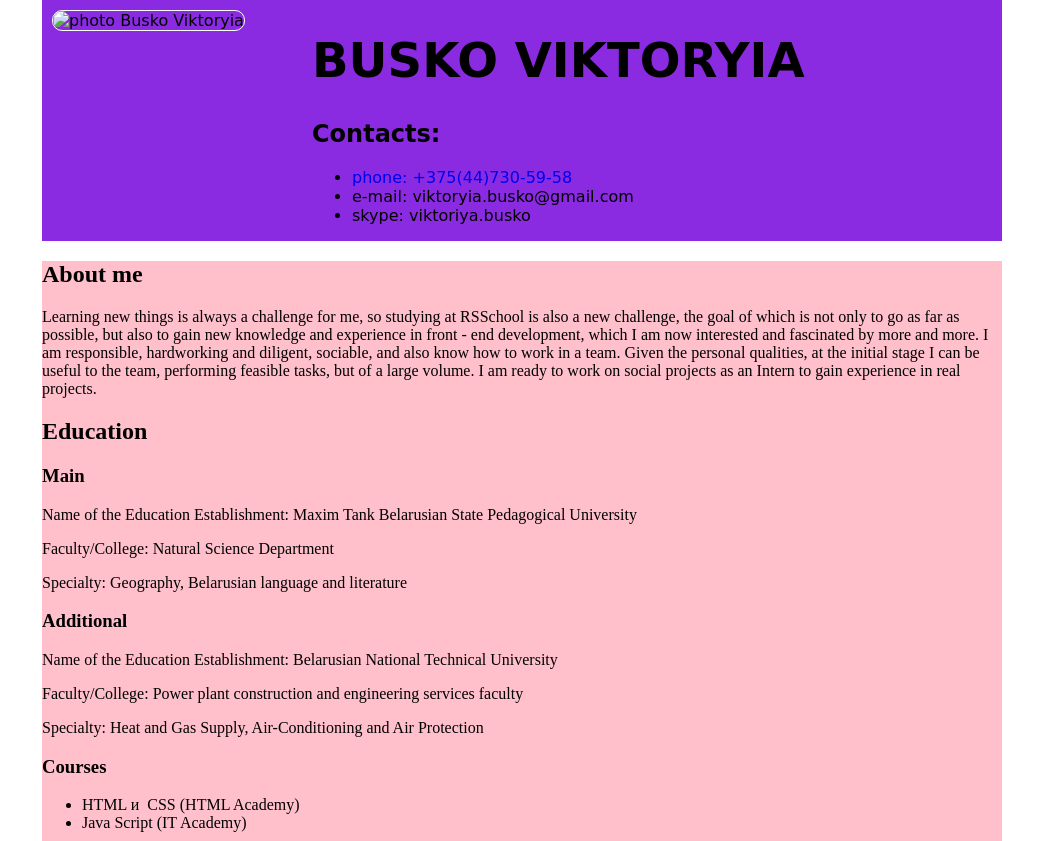
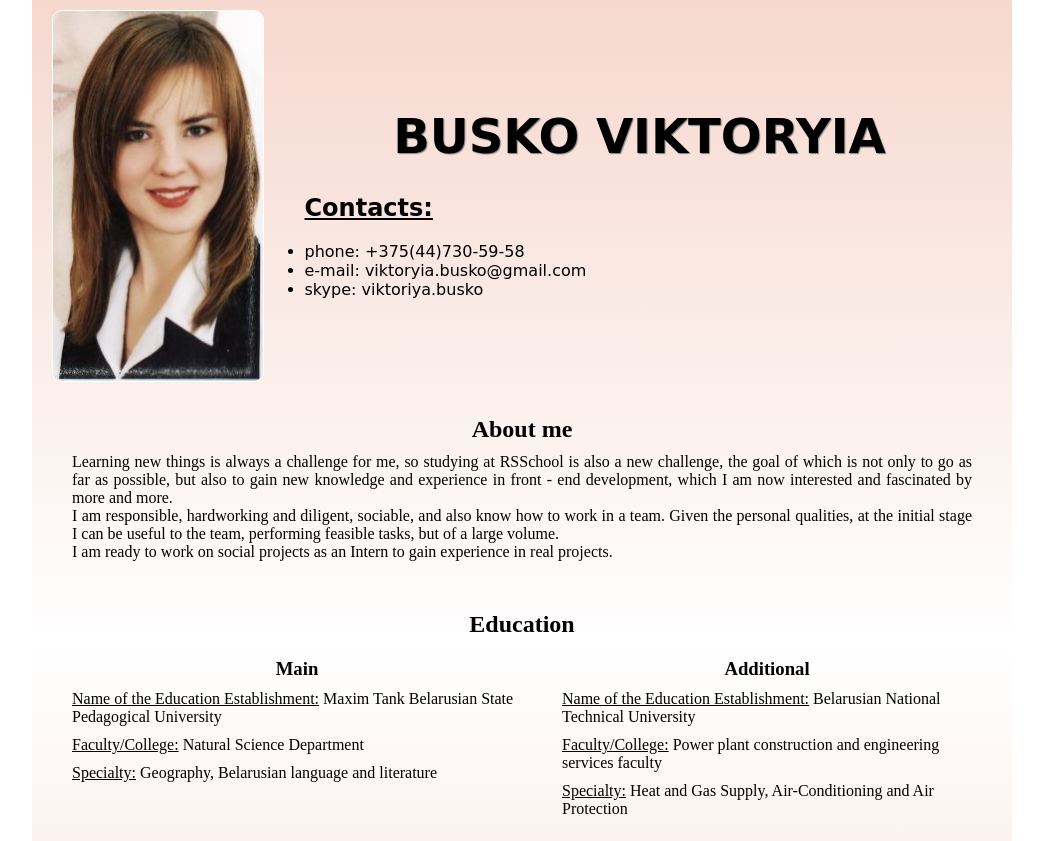
Before and after one commit to BuskoViktoryia/rsschool-cv, a plain HTML site: page index.html in a window 1280 px wide. Shown: the top 841 px of the page, without its empty margins (118-1161 px from the left). Drawn offline with Linux system fonts and the light colour scheme; a web font is replaced by a local one.

Commit message:
refactor: change structure of the progect

```diff
--- a/index.html
+++ b/index.html
@@ -11,50 +11,58 @@
 <body class="container">
     <header class="heder-section">
         <div class="photo-section">
-            <img src="/photo.jpg" width="210" height="370" alt="photo Busko Viktoryia">
+            <img src="photo.jpg" width="210" height="370" alt="photo Busko Viktoryia">
         </div>
         <div class="contacts-section">
             <h1>Busko Viktoryia</h1>
-            <h2>Contacts:</h2>
-            <ul>
-                <li><a href="tel:+375447305958">phone: +375(44)730-59-58</a></li>
+            <h2 class="contacts-section-name">Contacts:</h2>
+            <ul class="contacts-section-type">
+                <li><a class="mobile-phone" href="tel:+375447305958">phone: +375(44)730-59-58</a></li>
                 <li> e-mail: viktoryia.busko@gmail.com</li>
                 <li> skype: viktoriya.busko</li>
             </ul>
         </div>
     </header>
     <main>
-        <section>
-            <h2>About me</h2>
-            <p>Learning new things is always a challenge for me, so studying at RSSchool is also a new challenge, the
-                goal
-                of which is not only to go as far as possible, but also to gain new knowledge and experience in front -
-                end
-                development, which I am now interested and fascinated by more and more.
+
+        <section class="main-section">
+            <h2 class="main-section-name">About me</h2>
+            <p class="section-description">Learning new things is always a challenge for me, so studying at RSSchool is
+                also a new
+                challenge,
+                the goal of which is not only to go as far as possible, but also to gain new knowledge and experience in
+                front - end development, which I am now interested and fascinated by more and more.<br>
                 I am responsible, hardworking and diligent, sociable, and also know how to work in a team. Given the
-                personal qualities, at the initial stage I can be useful to the team, performing feasible tasks, but of
-                a
-                large volume.
+                personal qualities, at the initial stage I can be useful to the team, performing feasible tasks, but
+                of a large volume.<br>
                 I am ready to work on social projects as an Intern to gain experience in real projects.
             </p>
+        </section>
+        <section class="main-section education">
+            <h2 class="main-section-name">Education</h2>
+            <div class="education-type">
+                <div class="box">
+                    <h3 class="main-section-name">Main</h3>
+                    <p><span>Name of the Education Establishment:</span> Maxim Tank Belarusian State Pedagogical
+                        University</p>
+                    <p><span>Faculty/College:</span> Natural Science Department</p>
+                    <p><span>Specialty:</span> Geography, Belarusian language and literature</p>
+                </div>
+                <div class="box">
+                    <h3 class="main-section-name">Additional</h3>
+                    <p><span>Name of the Education Establishment:</span> Belarusian National Technical University</p>
+                    <p><span>Faculty/College:</span> Power plant construction and engineering services faculty</p>
+                    <p><span>Specialty:</span> Heat and Gas Supply, Air-Conditioning and Air Protection</p>
+                </div>
 
-            <h2>Education</h2>
-            <h3>Main</h3>
-            <p>Name of the Education Establishment: Maxim Tank Belarusian State Pedagogical University</p>
-            <p>Faculty/College: Natural Science Department</p>
-            <p>Specialty: Geography, Belarusian language and literature</p>
+            </div>
 
-            <h3>Additional</h3>
-            <p>Name of the Education Establishment: Belarusian National Technical University</p>
-            <p>Faculty/College: Power plant construction and engineering services faculty</p>
-            <p>Specialty: Heat and Gas Supply, Air-Conditioning and Air Protection</p>
-
+            <div>
                 <h3>Courses</h3>
                 <ul>
                     <li>HTML и CSS (HTML Academy)</li>
                     <li>Java Script (IT Academy)</li>
                 </ul>
-
                 <h3>Skills</h3>
                 <ul>
                     <li>HTML</li>
@@ -63,13 +71,17 @@
                     <li>VSCode</li>
                     <li>Zeplin</li>
                 </ul>
-
+            </div>
+            <div>
                 <h3>Project</h3>
-            <a href="https://buskoviktoryia.github.io/963659-technomart-24">Study progect online shop "Technomart" </a>
+                <a href="https://buskoviktoryia.github.io/963659-technomart-24">Study progect online shop
+                    "Technomart" </a>
 
                 <h3>Languages</h3>
-            <span>English — Intermediate - Pre–Intermediate (Streamline School)</span>
+                <p>English — Intermediate - Pre–Intermediate (Streamline School)</p>
+            </div>
         </section>
+
     </main>
 
     <footer>
--- a/style.css
+++ b/style.css
@@ -11,9 +11,7 @@ body {
     background-color: #ffffff;
 }
 
-a,
-ul {
-
+a {
     text-decoration: none;
 }
 
@@ -21,6 +19,7 @@ ul {
     width: 940px;
     margin: 0 auto;
     padding: 0 10px;
+    background-image: linear-gradient(#F6D8CE, #ffffff, #F6D8CE);
 }
 
 /**
@@ -31,17 +30,21 @@ ul {
     display: flex;
     justify-content: space-between;
     font-family: 'Rakkas', cursive;
-    background-color: blueviolet;
+
 }
 
 h1 {
     font-size: 48px;
-    justify-content: center;
+    text-align: center;
     text-transform: uppercase;
+    text-shadow: 1px 1px 1px grey;
+    margin: 0;
+    padding: 20px 20px;
 }
 
 .photo-section {
-    width: 250px;
+    min-height: 370px;
+    width: 215px;
     padding: 10px;
 }
 
@@ -50,13 +53,79 @@ img {
     border-radius: 10px;
 }
 
+
+
 .contacts-section {
     width: 690px;
+    display: flex;
+    flex-direction: column;
+    margin: auto;
+}
+
+.contacts-section-name {
+    text-decoration: underline;
+}
+
+.contacts-section-name,
+.contacts-section-type {
+    margin: 0;
+    padding: 10px;
+}
+
+.mobile-phone {
+    color: black;
 }
 
 /**
  * MAIN STYLE
 */
 main {
-    background-color: pink;
+    display: flex;
+    flex-direction: column;
 }
+
+.main-section {
+    margin: 20px 10px;
+}
+
+.main-section-name {
+    text-align: center;
+    vertical-align: middle;
+    margin: 0;
+    padding: 0 20px;
+
+}
+
+.section-description {
+    display: inline-block;
+    text-align: justify;
+    vertical-align: middle;
+    margin: 0;
+    padding: 10px 20px;
+}
+
+.education {
+    display: flex;
+    flex-direction: column;
+}
+
+.education-type {
+    display: flex;
+}
+
+span {
+    text-decoration: underline;
+}
+
+.box {
+    display: flex;
+    flex-direction: column;
+    max-width: 450px;
+    margin: 20px;
+}
+
+p {
+    margin: 0;
+    padding: 0;
+    padding-top: 10px;
+}
```
Also changed, not shown: photo.jpg (added). Lines whose indentation alone changed are shown as unchanged.
